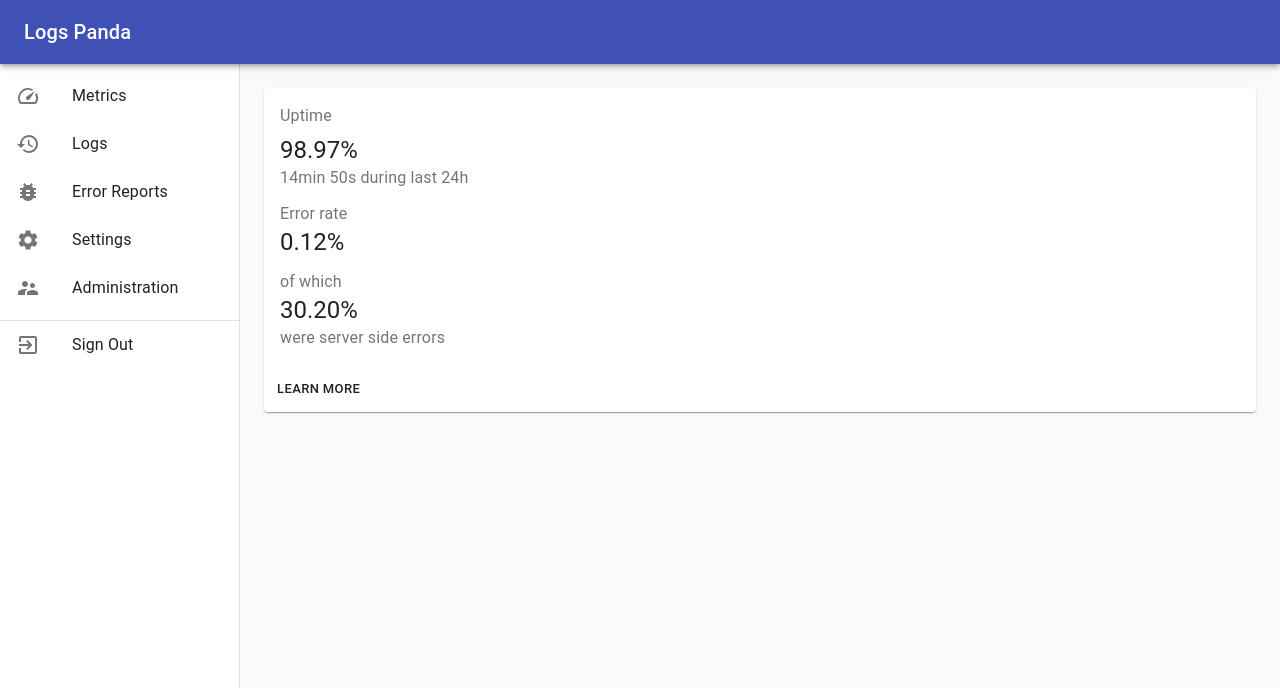
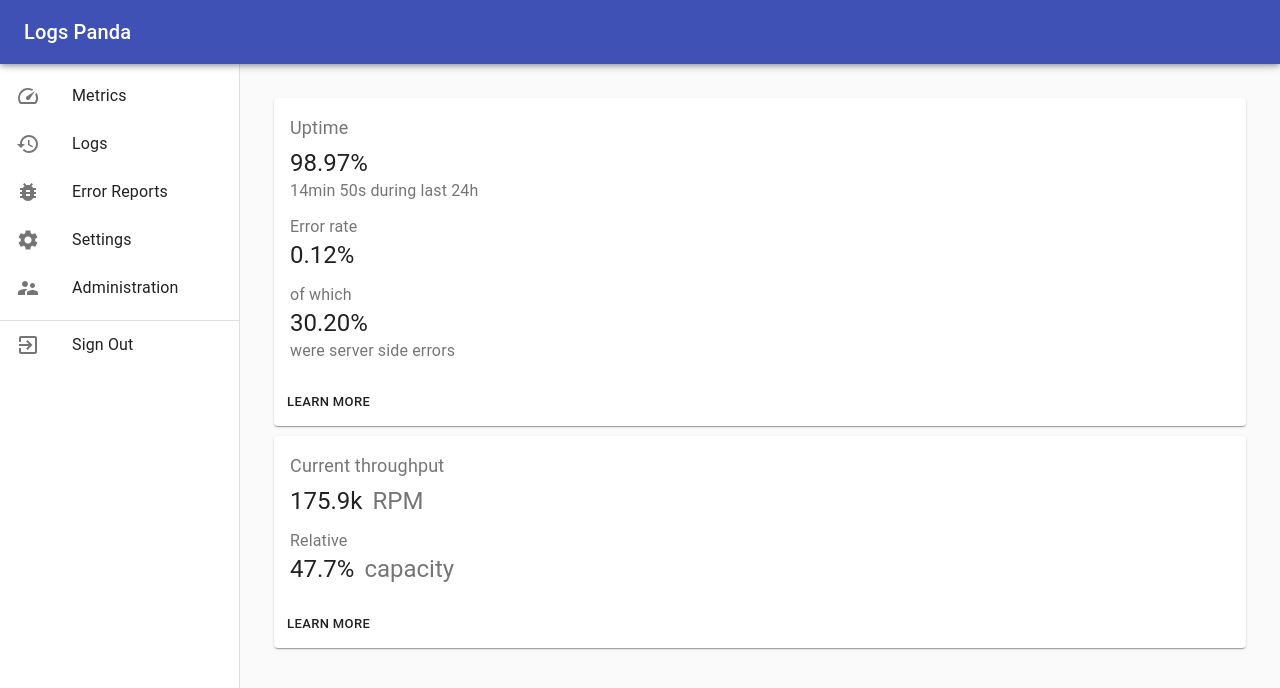
Before and after one commit to Warzecha/LogPanda-frontend, a React (Create React App) app: page /metrics in a window 1280 px wide. Shown: the top 688 px of the page. Built offline with nearby package versions, Linux system fonts and the light colour scheme.

Commit message:
Basic throughput component

```diff
--- a/src/components/SideBar.jsx
+++ b/src/components/SideBar.jsx
@@ -76,7 +76,7 @@ export default function SideBar(props) {
             <div className={classes.toolbar}/>
             <List>
                 {
-                    menuItems.map((item, index) => <ListItemLink {...item}/>)
+                    menuItems.map((item, index) => <ListItemLink key={index} {...item}/>)
                 }
             </List>
             <Divider/>
--- a/src/components/metrics/MetricsComponentView.jsx
+++ b/src/components/metrics/MetricsComponentView.jsx
@@ -1,11 +1,13 @@
 import React from "react";
 import UptimeComponent from "./UptimeComponent";
+import ThroughputComponent from "./ThroughputComponent";
 
 export default function MetricsComponentView(props) {
 
     return(
         <div>
             <UptimeComponent {...props}/>
+            <ThroughputComponent/>
 
         </div>
     )
--- /dev/null
+++ b/src/components/metrics/ThroughputComponent.jsx
@@ -0,0 +1,72 @@
+import React from "react";
+import {makeStyles} from "@material-ui/core/styles";
+import useTileStyle from "../../styles/TileStyles";
+import Card from "@material-ui/core/Card";
+import CardContent from "@material-ui/core/CardContent";
+import Typography from "@material-ui/core/Typography";
+import CardActions from "@material-ui/core/CardActions";
+import Button from "@material-ui/core/Button";
+import {round} from "../../utils/numberUtils";
+
+
+
+export default function ThroughputComponent() {
+
+    const classes = useTileStyle();
+
+    const currentValue = 175945;
+    const relativeCapacity = 47.7;
+
+    return(
+        <Card className={classes.card}>
+            <CardContent>
+                <Typography className={classes.cardTitle} color="textSecondary" gutterBottom>
+                    Current throughput
+                </Typography>
+
+                <div className={classes.row}>
+                    <Typography variant="h5" component="h2">
+                        {formatThroughput(currentValue)}
+                    </Typography>
+                    <Typography variant="h5" component="h2" className={classes.appendix} color="textSecondary">
+                        {"RPM"}
+                    </Typography>
+                </div>
+
+                <Typography className={classes.sectionTitle} color="textSecondary">
+                    Relative
+                </Typography>
+
+                <div className={classes.row}>
+                    <Typography variant="h5" component="h2">
+                        {round(relativeCapacity, 1)}%
+                    </Typography>
+                    <Typography variant="h5" component="h2" className={classes.appendix} color="textSecondary">
+                        {"capacity"}
+                    </Typography>
+                </div>
+
+            </CardContent>
+            <CardActions>
+                <Button size="small">Learn More</Button>
+            </CardActions>
+        </Card>
+    )
+
+}
+
+
+const formatThroughput = (value) => {
+    if (value < 5000) {
+        return value
+    } else if(value < 20000) {
+        const thousands = value / 1000;
+        return round(thousands, 2) + 'k'
+    } else if(value < 1000000) {
+        const thousands = value / 1000;
+        return round(thousands, 1) + 'k'
+    } else {
+        const millions = value / 1000000;
+        return round(millions, 3) + 'M'
+    }
+}
--- a/src/components/metrics/UptimeComponent.jsx
+++ b/src/components/metrics/UptimeComponent.jsx
@@ -1,26 +1,16 @@
 import React from "react";
 import Card from "@material-ui/core/Card";
-import { makeStyles } from '@material-ui/core/styles';
 import CardActions from '@material-ui/core/CardActions';
 import CardContent from '@material-ui/core/CardContent';
 import Button from '@material-ui/core/Button';
 import Typography from '@material-ui/core/Typography';
 import {round} from "../../utils/numberUtils";
+import useTileStyle from "../../styles/TileStyles";
 
-const useStyles = makeStyles({
-    card: {
-        minWidth: 275,
-    },
-    title: {
-        fontSize: 16,
-    },
-    pos: {
-        marginTop: 12,
-    },
-});
+
 
 export default function UptimeComponent(props) {
-    const classes = useStyles();
+    const classes = useTileStyle();
 
     const {uptime, errorRate, serverErrors} = props;
     const roundUptime = round(uptime, 2);
@@ -32,7 +22,7 @@ export default function UptimeComponent(props) {
     return(
         <Card className={classes.card}>
             <CardContent>
-                <Typography className={classes.title} color="textSecondary" gutterBottom>
+                <Typography className={classes.cardTitle} color="textSecondary" gutterBottom>
                     Uptime
                 </Typography>
                 <Typography variant="h5" component="h2">
@@ -45,7 +35,7 @@ export default function UptimeComponent(props) {
                 </Typography>
 
 
-                <Typography className={classes.pos} color="textSecondary">
+                <Typography className={classes.sectionTitle} color="textSecondary">
                     Error rate
                 </Typography>
                 <Typography variant="h5" component="h2">
@@ -54,7 +44,7 @@ export default function UptimeComponent(props) {
 
 
 
-                <Typography className={classes.pos} color="textSecondary">
+                <Typography className={classes.sectionTitle} color="textSecondary">
                     of which
                 </Typography>
                 <Typography variant="h5" component="h2">
--- /dev/null
+++ b/src/styles/TileStyles.js
@@ -0,0 +1,24 @@
+import {makeStyles} from "@material-ui/core/styles";
+
+const useTileStyle = makeStyles({
+    card: {
+        minWidth: 275,
+        margin: 10
+    },
+    cardTitle: {
+        fontSize: 18,
+    },
+    sectionTitle: {
+        marginTop: 12,
+    },
+    row: {
+        display: 'flex',
+        flexDirection: 'row',
+    },
+    appendix: {
+        marginLeft: 10
+    }
+});
+
+
+export default useTileStyle;
```
